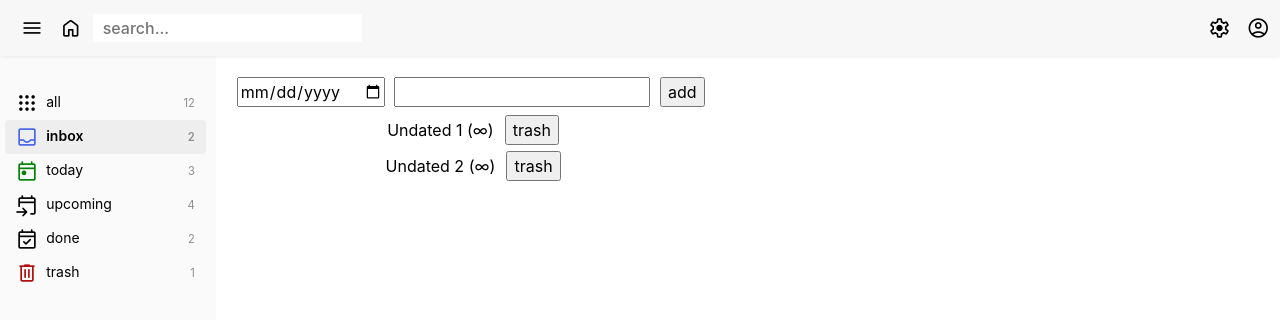
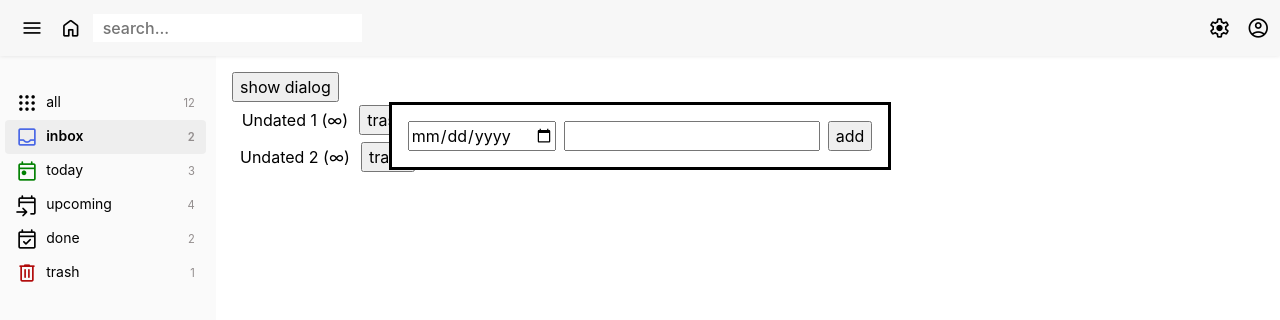
Before and after one commit to Team-Rocket-Mellow/mellow, a React (Vite) app: page / in a window 1280 px wide. Shown: the top 320 px of the page. Built offline with nearby package versions, Linux system fonts and the light colour scheme.

Commit message:
experiment in hotkeys + modal

```diff
--- a/client/components/dashboard/TodoForm.tsx
+++ b/client/components/dashboard/TodoForm.tsx
@@ -1,6 +1,6 @@
 import { useState } from "react"
 import { useSetRecoilState } from "recoil"
-import { todos_list, Todo } from "../../state/atoms"
+import { todos_list } from "../../state/atoms"
 import { createTodo } from "../../state/actions"
 
 // —————————————————————————————————————————————————————————————————————————————
--- a/client/components/dashboard/TodoView.css
+++ b/client/components/dashboard/TodoView.css
@@ -13,7 +13,7 @@
    padding-right: 10px;
 }
 
- #TodoView .flex {
+.flex {
    display: flex;
 }
 
@@ -21,7 +21,7 @@
    Menu Items
 */
 
-#TodoView .item {
+.item {
    display: flex;
    justify-content: space-between;
    padding-top: 5px;
@@ -31,7 +31,7 @@
    border-radius: 4px;
 }
 
-#TodoView .item:hover {
+.item:hover {
    background-color: rgb(238, 238, 238);
 }
 
@@ -52,7 +52,7 @@
    Icons
 */
 
-#TodoView i {
+i {
    margin-right: 0.3em;
 }
 
--- /dev/null
+++ b/client/components/modal/Modal.css
@@ -0,0 +1,40 @@
+dialog {
+   pointer-events: none;
+   opacity: 0;
+   transition: opacity 0.5s;
+   display: flex;
+   align-items: center;
+   justify-content: center;
+}
+
+dialog input {
+   margin-right: 0.5em;
+}
+
+dialog[open] {
+   opacity: 1;
+   pointer-events: inherit;
+}
+
+dialog::backdrop {
+   background-color: rgba(0,0,255, 0.2);
+   transition: visibility 0.5s linear 0.5s opacity 0.5s linear;
+}
+
+/* dialog,
+dialog[open]::backdrop {
+    visibility:hidden;
+    opacity:0;
+    transition:visibility 0s linear .5s,opacity .5s linear;
+}
+
+dialog[open].in,
+dialog[open].in::backdrop {
+    transition-delay:0s;
+}
+
+dialog[open].in,
+dialog[open].in::backdrop {
+    opacity: 1;
+    visibility: visible;
+} */
--- /dev/null
+++ b/client/components/modal/Modal.tsx
@@ -0,0 +1,52 @@
+import "./Modal.css"
+import { useState, useEffect } from "react"
+import { useSetRecoilState } from "recoil"
+import { todos_list } from "../../state/atoms"
+import { createTodo } from "../../state/actions"
+
+// —————————————————————————————————————————————————————————————————————————————
+// Component
+
+function Modal() {
+   const [input, setInput] = useState("")
+   const [due, setDue] = useState("")
+   const [isOpen, setOpen] = useState(true)
+   const setTodos = useSetRecoilState(todos_list)
+
+   const onClick = () => input.length
+      ? setTodos(state => {
+         setInput("")
+         setDue("")
+         setOpen(false)
+         return state.concat(createTodo(input, due))
+      })
+      : null
+
+   function keyHandler(e) {
+      switch (e.code) {
+         case "Enter": return onClick()
+         case "Escape": return setOpen(false)
+      }
+   }
+
+   useEffect(() => {
+      document.addEventListener("keydown", keyHandler)
+      return () => document.removeEventListener("keydown", keyHandler)
+   });
+
+   return (
+      <>
+         <button onClick={() => setOpen(true)}>show dialog</button>
+         <dialog open={isOpen}>
+            <input type="date" value="" onChange={e => setDue(e.target.value)} />
+            <input value={input} onChange={e => setInput(e.target.value)} />
+            <button onClick={onClick}>add</button>
+         </dialog>
+      </>
+   )
+}
+
+// —————————————————————————————————————————————————————————————————————————————
+// Export
+
+export default Modal
--- a/client/pages/Home.tsx
+++ b/client/pages/Home.tsx
@@ -2,6 +2,7 @@ import TodoForm from "../components/dashboard/TodoForm"
 import TodoList from "../components/dashboard/TodoList"
 import TodoView from "../components/dashboard/TodoView"
 import TopMenu from "../components/TopMenu/TopMenu"
+import Modal from "../components/modal/Modal"
 
 function HomePage() {
   return (
@@ -12,7 +13,8 @@ function HomePage() {
           <TodoView />
         </nav>
         <section>
-          <TodoForm />
+          <Modal />
+          {/* <TodoForm /> */}
           <TodoList />
         </section>
       </main>
--- a/index.html
+++ b/index.html
@@ -16,3 +16,30 @@
 
 <div id="root"></div>
 <script type="module" src="/client/main.tsx"></script>
+<script>
+function runOnKeys(λ, ...codes) {
+   const history = new Set();
+
+   document.addEventListener('keydown', event => {
+      history.add(event.code);
+
+      for (const code of codes) if (!history.has(code)) return
+
+      // during the alert, if the visitor releases the keys,
+      // JavaScript does not get the "keyup" event
+      // and pressed set will keep assuming that the key is pressed
+      // so, to evade "sticky" keys, we reset the status
+      // if the user wants to run the hotkey again - let them press all keys again
+      history.clear()
+      λ()
+   })
+
+   document.addEventListener('keyup', event => history.delete(event.code))
+}
+
+runOnKeys(
+   () => alert("Hello!"),
+   "KeyQ",
+   "KeyW",
+)
+</script>
```
